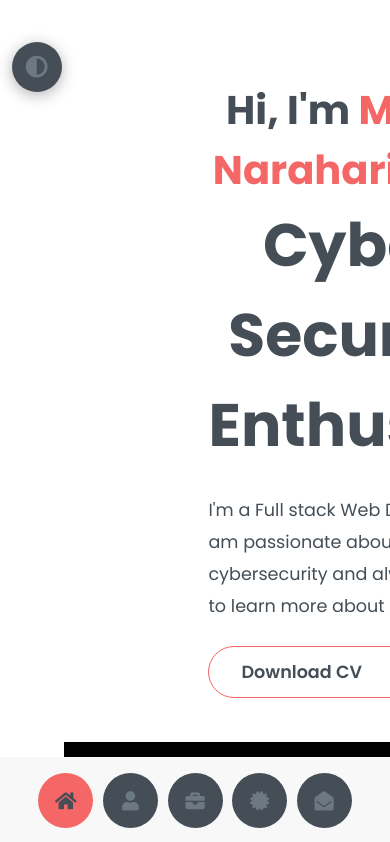
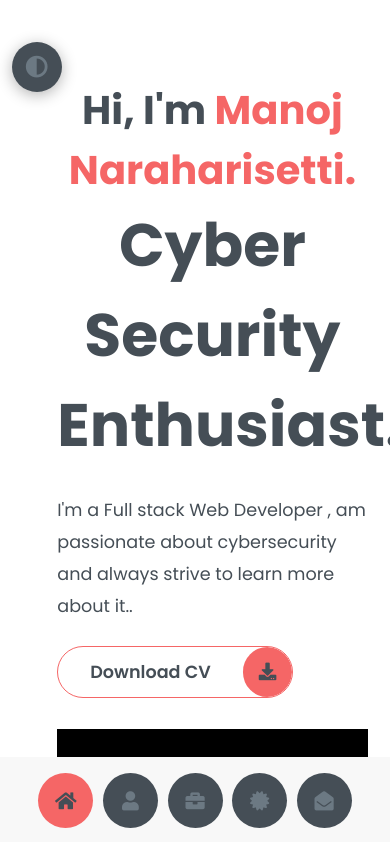
Before and after one commit to manojnaraharisetti/my_portfolio, a React (Create React App) app: page / in a window 390 px wide. Shown: the top 842 px of the page. Built offline with nearby package versions, Linux system fonts and the light colour scheme.

Commit message:
modified

```diff
--- a/src/components/Styles/Style.css
+++ b/src/components/Styles/Style.css
@@ -868,7 +868,7 @@ section {
   }
 
   .header-content .right-header {
-    padding-left: 9rem;
+    padding-left: 0rem;
   }
 }
 @media screen and (max-width: 660px) {
```
